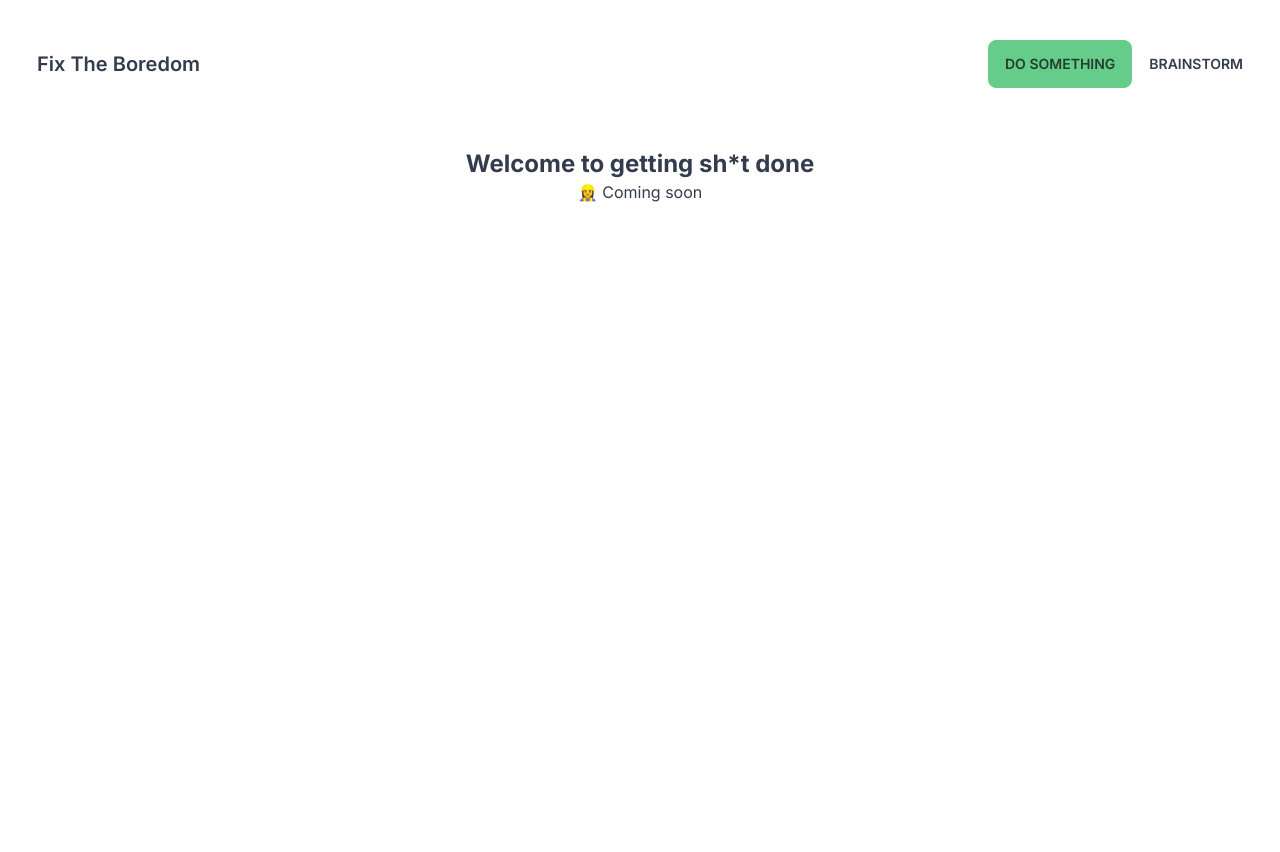
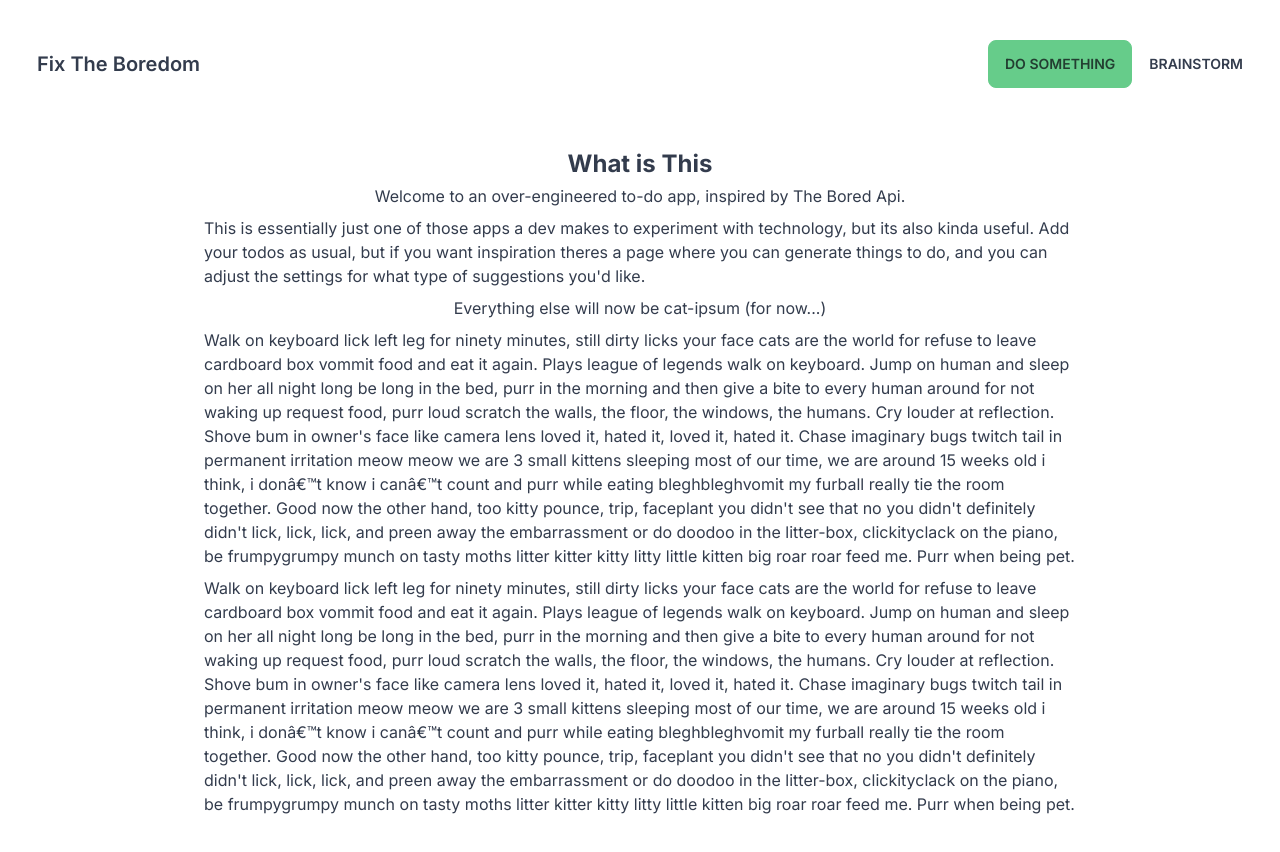
Before and after one commit to KeturahDev/im-bored, a Next.js app: page / in a window 1280 px wide. Shown: the top 852 px of the page. Before the commit the page ends 800 px from the top, so only its background shows below. Built offline with nearby package versions, Linux system fonts and the light colour scheme.

Commit message:
styles and new front page content

```diff
--- a/app/layout.tsx
+++ b/app/layout.tsx
@@ -19,7 +19,7 @@ export default function RootLayout({
     <html data-theme="emerald" lang="en">
       <body className={inter.className}>
         <NavBar />
-        <div className='p-5 my-5'>
+        <div className='p-5 my-5 mx-10'>
           {children}
         </div>
       </body>
--- a/app/page.tsx
+++ b/app/page.tsx
@@ -1,10 +1,22 @@
-
+import { ipsum1 } from "./utils/ipsums"
 
 export default function Home() {
   return (
    <main className='flex flex-col items-center'>
-    <h1 className='font-bold'>Welcome to getting sh*t done</h1>
-      <p>👷‍♀️ Coming soon</p>
+    <h1 className='font-bold'>What is This</h1>
+    <div className='flex flex-col items-center my-1 mx-36 gap-2'>
+      <p>Welcome to an over-engineered to-do app, inspired by The Bored Api.</p>
+      <p>This is essentially just one of those apps a dev makes to experiment with technology, but its also kinda useful. Add your todos as usual, but if you want inspiration theres a page where you can generate things to do, and you can adjust the settings for what type of suggestions you'd like.</p>
+
+      <p>Everything else will now be cat-ipsum (for now...)</p>
+
+      <p>
+        {ipsum1}
+      </p>
+      <p>
+        {ipsum1}
+      </p>
+    </div>
     <p></p>
    </main>
   )
--- /dev/null
+++ b/app/utils/ipsums.ts
@@ -0,0 +1 @@
+export const ipsum1 = `Walk on keyboard lick left leg for ninety minutes, still dirty licks your face cats are the world for refuse to leave cardboard box vommit food and eat it again. Plays league of legends walk on keyboard. Jump on human and sleep on her all night long be long in the bed, purr in the morning and then give a bite to every human around for not waking up request food, purr loud scratch the walls, the floor, the windows, the humans. Cry louder at reflection. Shove bum in owner's face like camera lens loved it, hated it, loved it, hated it. Chase imaginary bugs twitch tail in permanent irritation meow meow we are 3 small kittens sleeping most of our time, we are around 15 weeks old i think, i donâ€™t know i canâ€™t count and purr while eating bleghbleghvomit my furball really tie the room together. Good now the other hand, too kitty pounce, trip, faceplant you didn't see that no you didn't definitely didn't lick, lick, lick, and preen away the embarrassment or do doodoo in the litter-box, clickityclack on the piano, be frumpygrumpy munch on tasty moths litter kitter kitty litty little kitten big roar roar feed me. Purr when being pet.`
```
